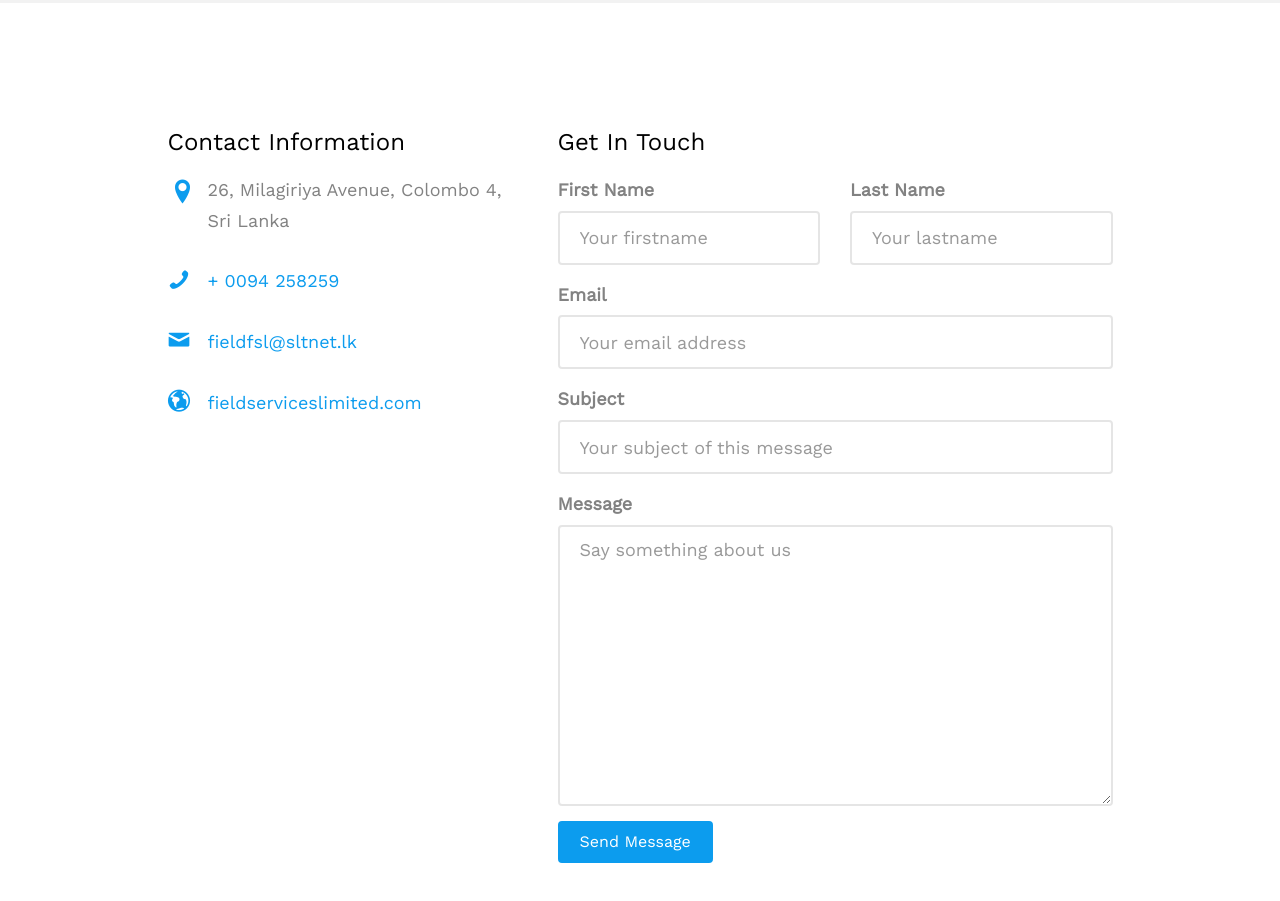
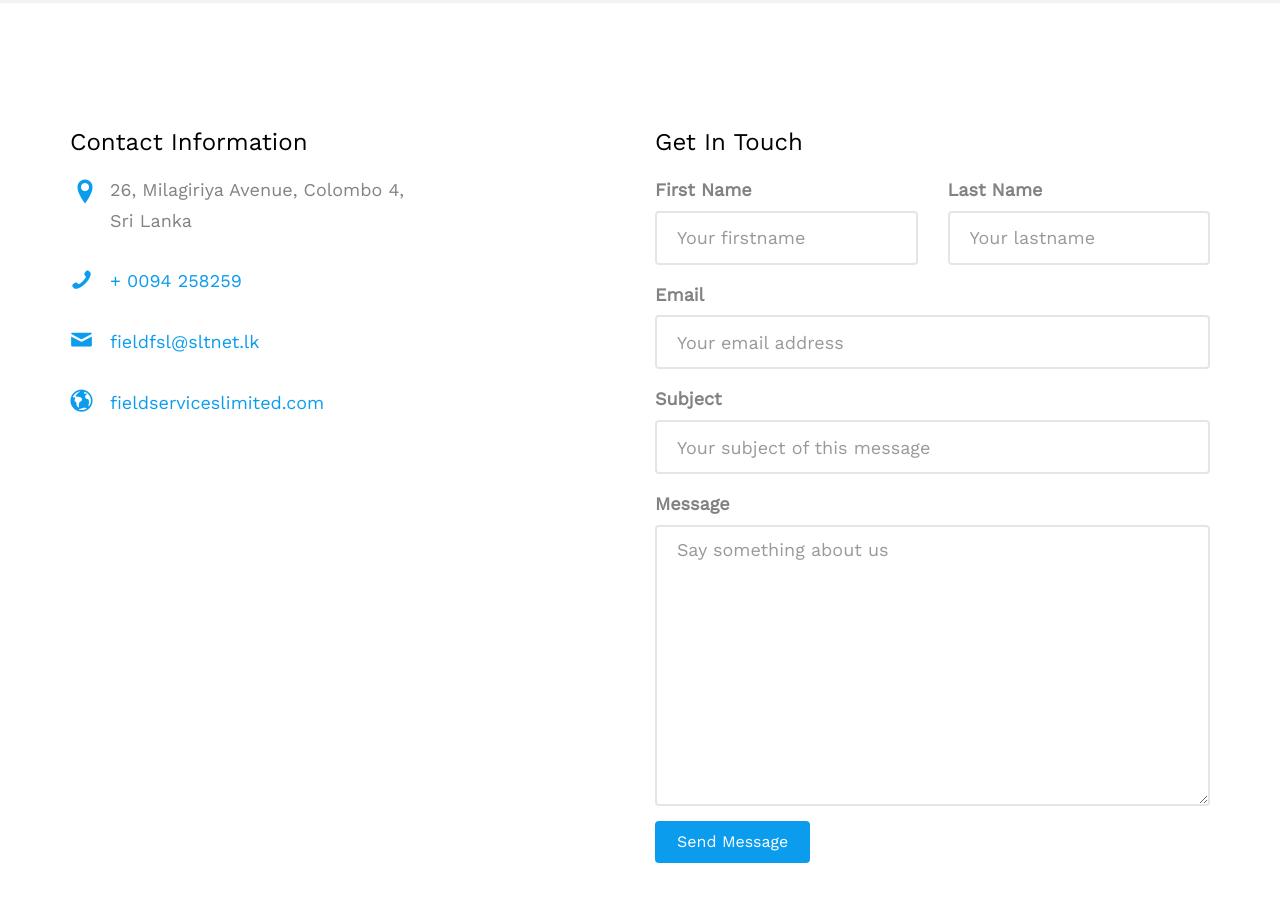
Before and after one commit to Christianq010/liquid-field_services_project, a website: page public/index.html in a window 1280 px wide. Shown: the part 3280-4181 px from the top of the page. Drawn offline with nearby package versions, Linux system fonts and the light colour scheme; files whose address does not match are found by name; a web font is replaced by a local one.

Commit message:
refactor: spacing in contact form

```diff
--- a/public/index.html
+++ b/public/index.html
@@ -227,7 +227,7 @@
 	<div id="fh5co-contact">
 			<div class="container">
 				<div class="row">
-					<div class="col-md-5 col-md-push-1 animate-box">
+					<div class="col-md-6 animate-box">
 
 						<div class="fh5co-contact-info">
 							<h3>Contact Information</h3>
```
Also changed, not shown: src/index.html (+1 -1 lines).
